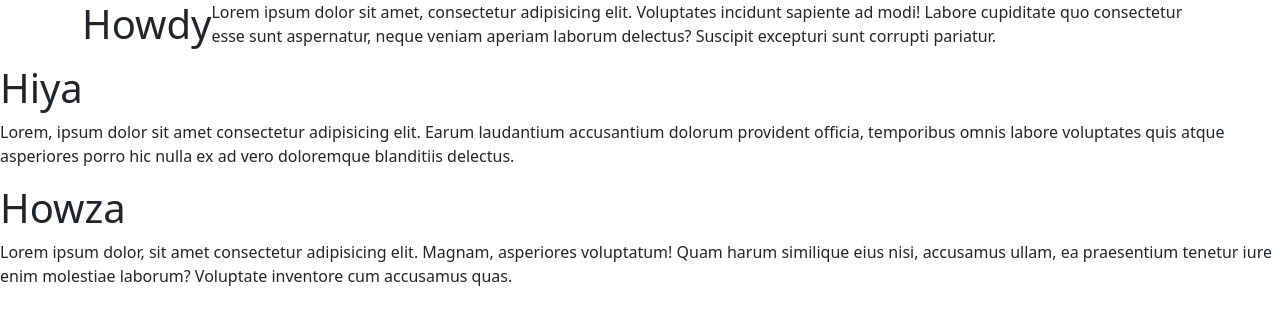
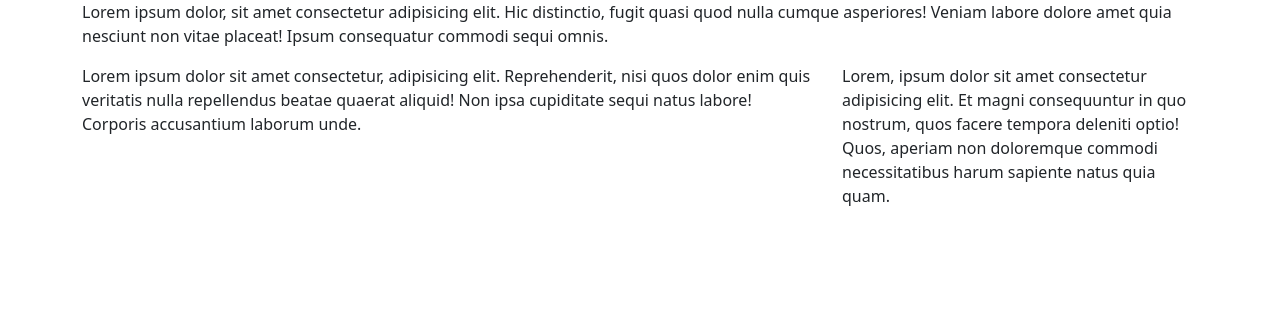
Before and after one commit to TylerSoria5217/bootstrap-boilerplate-2, a plain HTML site: page index.html in a window 1280 px wide. Drawn offline with nearby package versions, Linux system fonts and the light colour scheme.

Commit message:
takehome

```diff
--- a/css/style.css
+++ /dev/null
@@ -1,8 +0,0 @@
-.container{
-    display: flex;
-    justify-content: space-around;
-    width: 100%;
-}
-.container > div{
-    width: 30%;
-}
--- a/index.html
+++ b/index.html
@@ -4,15 +4,29 @@
     <meta charset="UTF-8">
     <meta http-equiv="X-UA-Compatible" content="IE=edge">
     <meta name="viewport" content="width=device-width, initial-scale=1.0">
+    <link rel="stylesheet" href="css/style.css">
     <link href="https://cdn.jsdelivr.net/npm/bootstrap@5.1.3/dist/css/bootstrap.min.css" rel="stylesheet" integrity="sha384-1BmE4kWBq78iYhFldvKuhfTAU6auU8tT94WrHftjDbrCEXSU1oBoqyl2QvZ6jIW3" crossorigin="anonymous">
 
     <title>Hello, world!</title>
   </head>
-    <link rel="stylesheet" href="/css/style.css">
-    <title>Document</title>
+
+
 </head>
 <body>
-    <div class="container">
+  <div class="container">
+    <div class="row">
+      <div class="col-sm-12 col-md-12">
+        <p>Lorem ipsum dolor, sit amet consectetur adipisicing elit. Hic distinctio, fugit quasi quod nulla cumque asperiores! Veniam labore dolore amet quia nesciunt non vitae placeat! Ipsum consequatur commodi sequi omnis.</p>
+      </div>
+      <div class="col-sm-12 col-md-8">
+        <p>Lorem ipsum dolor sit amet consectetur, adipisicing elit. Reprehenderit, nisi quos dolor enim quis veritatis nulla repellendus beatae quaerat aliquid! Non ipsa cupiditate sequi natus labore! Corporis accusantium laborum unde.</p>
+      </div>
+      <div class="col-sm-12 col-md-4">
+        <p>Lorem, ipsum dolor sit amet consectetur adipisicing elit. Et magni consequuntur in quo nostrum, quos facere tempora deleniti optio! Quos, aperiam non doloremque commodi necessitatibus harum sapiente natus quia quam.</p>
+      </div>
+    </div>
+  </div>
+    <!-- <div class="container">
         <h1>Howdy</h1>
         <p>Lorem ipsum dolor sit amet, consectetur adipisicing elit. Voluptates incidunt sapiente ad modi! Labore cupiditate quo consectetur esse sunt aspernatur, neque veniam aperiam laborum delectus? Suscipit excepturi sunt corrupti pariatur.</p>
     </div>
@@ -23,7 +37,7 @@
    <div>
     <h1>Howza</h1>
     <p>Lorem ipsum dolor, sit amet consectetur adipisicing elit. Magnam, asperiores voluptatum! Quam harum similique eius nisi, accusamus ullam, ea praesentium tenetur iure enim molestiae laborum? Voluptate inventore cum accusamus quas.</p>
-   </div>
+   </div> -->
 
 
   <!-- Optional JavaScript; choose one of the two! -->
```
Also changed, not shown: 1 other file.
